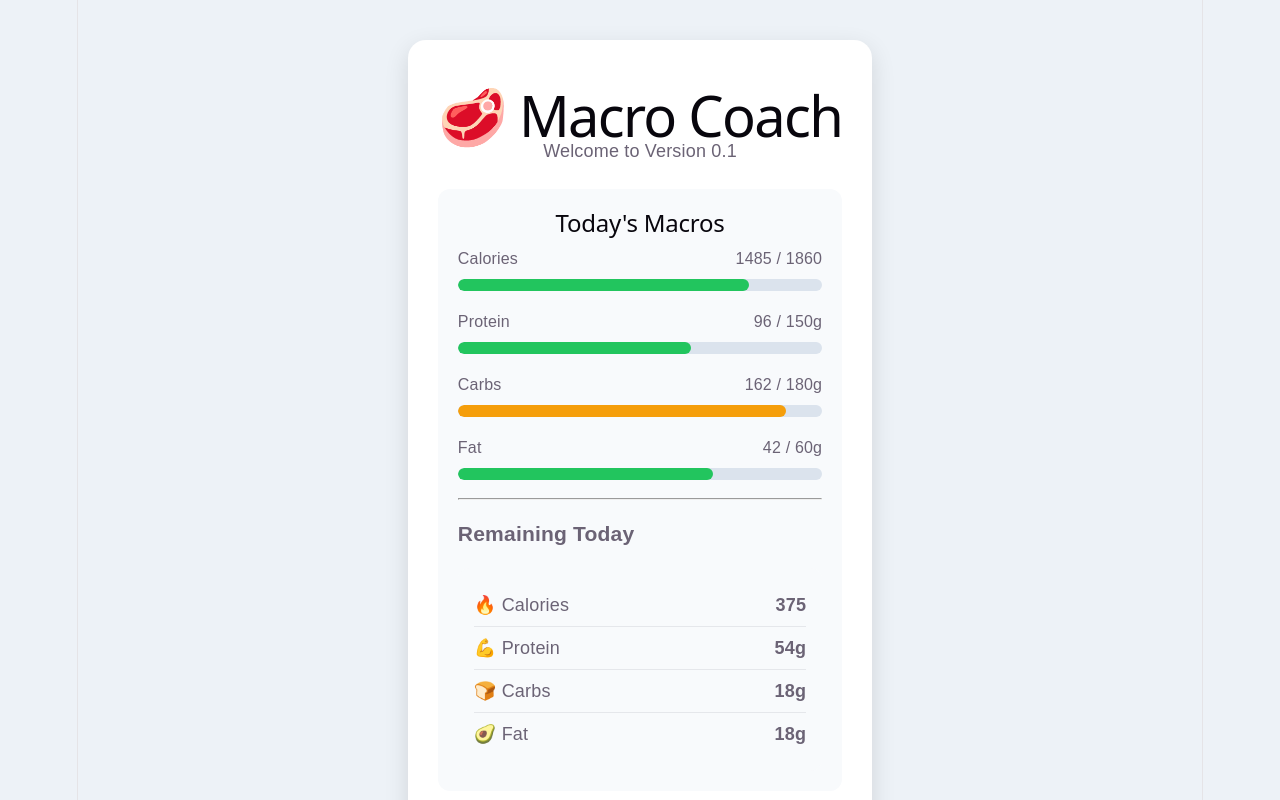
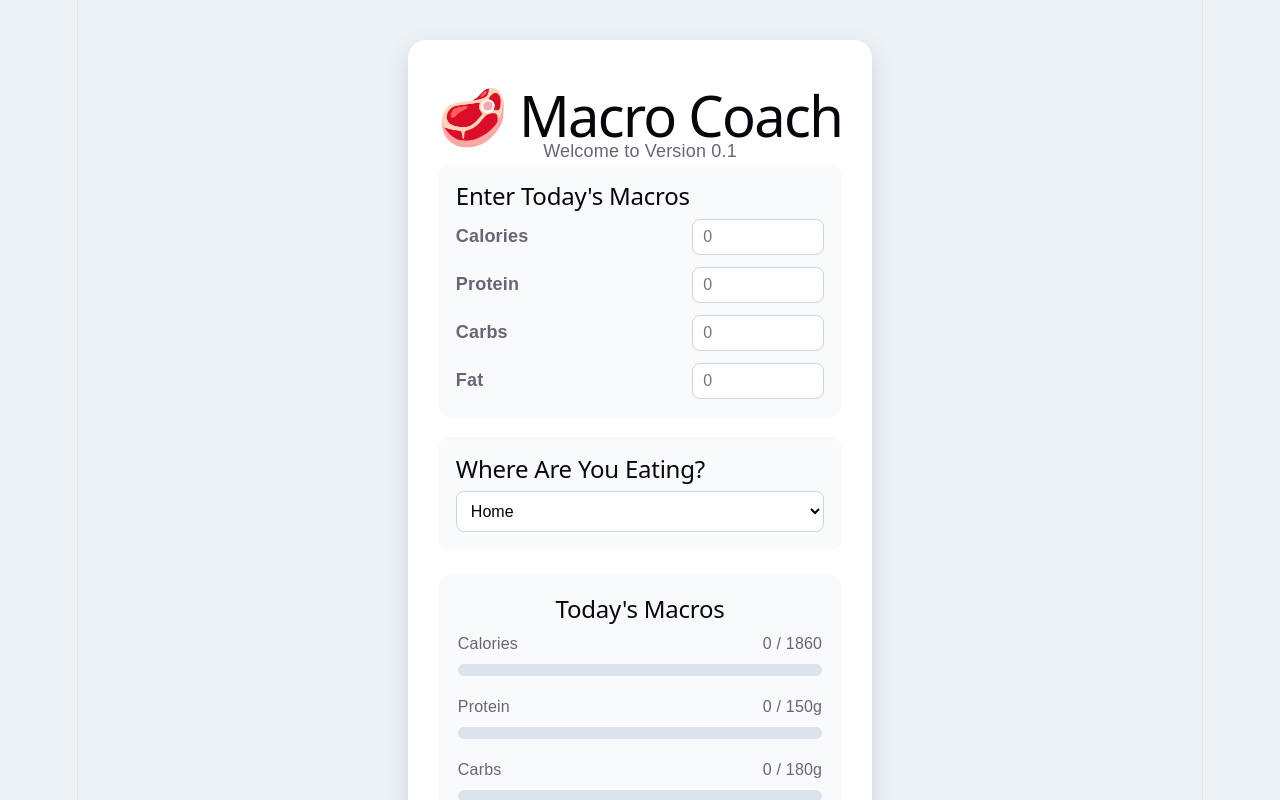
Before and after one commit to abcolevin/Macro-Coach, a React (Vite) app: page / in a window 1280 px wide. Shown: the top 800 px of the page. Built offline with nearby package versions, Linux system fonts and the light colour scheme.

Commit message:
Version 0.8 - Working Build

```diff
--- a/src/App.css
+++ b/src/App.css
@@ -114,4 +114,77 @@ button:hover {
 
 .coach-message p {
   margin: 0;
+}.macro-input-card {
+  margin-bottom: 20px;
+  padding: 18px;
+  background: #f8fafc;
+  border-radius: 12px;
+  text-align: left;
 }
+
+.macro-input-card h2 {
+  margin-top: 0;
+}
+
+.macro-input-card label {
+  display: flex;
+  justify-content: space-between;
+  align-items: center;
+  gap: 16px;
+  margin-bottom: 12px;
+  font-weight: 600;
+}
+
+.macro-input-card label:last-child {
+  margin-bottom: 0;
+}
+
+.macro-input-card input {
+  width: 110px;
+  padding: 8px 10px;
+  border: 1px solid #cbd5e1;
+  border-radius: 8px;
+  font-size: 16px;
+}.restaurant-card {
+  margin-bottom: 20px;
+  padding: 18px;
+  background: #f8fafc;
+  border-radius: 12px;
+  text-align: left;
+}
+
+.restaurant-card h2 {
+  margin-top: 0;
+}
+
+.restaurant-card select {
+  width: 100%;
+  padding: 10px;
+  border: 1px solid #cbd5e1;
+  border-radius: 8px;
+  font-size: 16px;
+  background: white;
+}.coach-message {
+  background: #ffffff;
+  border: 2px solid #22c55e;
+  border-radius: 16px;
+  padding: 20px;
+  margin-top: 20px;
+  text-align: left;
+  box-shadow: 0 4px 12px rgba(0,0,0,.08);
+}
+
+.coach-message h2 {
+  margin-top: 0;
+  color: #15803d;
+}
+
+.coach-location {
+  font-weight: bold;
+  margin-bottom: 12px;
+  color: #334155;
+}
+
+.coach-message p {
+  line-height: 1.6;
+}
--- a/src/App.jsx
+++ b/src/App.jsx
@@ -1,14 +1,99 @@
-import { useState } from "react";
+import { useEffect, useState } from "react";
 import "./App.css";
 import Header from "./components/Header";
 import MacroCard from "./components/MacroCard";
 
+const macroGoals = {
+  calories: 1860,
+  protein: 150,
+  carbs: 180,
+  fat: 60,
+};
+
+const emptyMacros = {
+  calories: "",
+  protein: "",
+  carbs: "",
+  fat: "",
+};
+
 function App() {
+  const [todayMacros, setTodayMacros] = useState(() => {
+    try {
+      const savedMacros = localStorage.getItem("todayMacros");
+
+      return savedMacros ? JSON.parse(savedMacros) : emptyMacros;
+    } catch {
+      return emptyMacros;
+    }
+  });
+
+  const [restaurant, setRestaurant] = useState("Home");
   const [message, setMessage] = useState("");
 
+  const numericMacros = {
+    calories: Number(todayMacros.calories) || 0,
+    protein: Number(todayMacros.protein) || 0,
+    carbs: Number(todayMacros.carbs) || 0,
+    fat: Number(todayMacros.fat) || 0,
+  };
+
+  useEffect(() => {
+    localStorage.setItem("todayMacros", JSON.stringify(todayMacros));
+  }, [todayMacros]);
+
+  function updateMacro(event) {
+    const { name, value } = event.target;
+
+    const numbersOnly = value.replace(/\D/g, "");
+    const withoutLeadingZeros = numbersOnly.replace(/^0+(?=\d)/, "");
+    const limitedValue = withoutLeadingZeros.slice(0, 4);
+
+    setTodayMacros((currentMacros) => ({
+      ...currentMacros,
+      [name]: limitedValue,
+    }));
+
+    setMessage("");
+  }
+
   function coachMe() {
+    const remainingCalories =
+      macroGoals.calories - numericMacros.calories;
+
+    const remainingProtein =
+      macroGoals.protein - numericMacros.protein;
+
+    const remainingCarbs =
+      macroGoals.carbs - numericMacros.carbs;
+
+    const remainingFat =
+      macroGoals.fat - numericMacros.fat;
+
+    let recommendation = "";
+
+    if (restaurant === "Home") {
+      recommendation =
+        "Choose lean protein such as chicken, turkey, cottage cheese, or a protein shake. Add fruit, rice, potatoes, or vegetables if you still need carbohydrates.";
+    } else if (restaurant === "Taco Amigo") {
+      recommendation =
+        "Start with 2 soft flour tacos. Add a small fry only when your remaining calories, carbohydrates, and fat allow it.";
+    } else if (restaurant === "Costa Vida") {
+      recommendation =
+        "Choose a chicken protein bowl with extra chicken. Go light on cheese, dressing, tortilla strips, and creamy sauces.";
+    } else if (restaurant === "Chick-fil-A") {
+      recommendation =
+        "Choose the grilled chicken sandwich with fruit. Add grilled nuggets when protein is still your biggest need.";
+    } else if (restaurant === "Texas Roadhouse") {
+      recommendation =
+        "Choose an 8–11 oz sirloin with steamed vegetables or a plain sweet potato. Limit rolls and butter when fat is close to the goal.";
+    } else if (restaurant === "R&R BBQ") {
+      recommendation =
+        "Choose turkey or chicken. Add vegetables or sweet potato fries only when your remaining fat allows it.";
+    }
+
     setMessage(
-      "You need more protein today. A grilled chicken breast or a protein shake would be a great choice!"
+      `You have ${remainingCalories} calories, ${remainingProtein}g protein, ${remainingCarbs}g carbs, and ${remainingFat}g fat remaining. ${recommendation}`
     );
   }
 
@@ -16,18 +101,93 @@ function App() {
     <div className="app">
       <Header />
 
+      <div className="macro-input-card">
+        <h2>Enter Today&apos;s Macros</h2>
+
+        <label>
+          Calories
+          <input
+            type="text"
+            inputMode="numeric"
+            name="calories"
+            placeholder="0"
+            value={todayMacros.calories}
+            onChange={updateMacro}
+          />
+        </label>
+
+        <label>
+          Protein
+          <input
+            type="text"
+            inputMode="numeric"
+            name="protein"
+            placeholder="0"
+            value={todayMacros.protein}
+            onChange={updateMacro}
+          />
+        </label>
+
+        <label>
+          Carbs
+          <input
+            type="text"
+            inputMode="numeric"
+            name="carbs"
+            placeholder="0"
+            value={todayMacros.carbs}
+            onChange={updateMacro}
+          />
+        </label>
+
+        <label>
+          Fat
+          <input
+            type="text"
+            inputMode="numeric"
+            name="fat"
+            placeholder="0"
+            value={todayMacros.fat}
+            onChange={updateMacro}
+          />
+        </label>
+      </div>
+
+      <div className="restaurant-card">
+        <h2>Where Are You Eating?</h2>
+
+        <select
+          value={restaurant}
+          onChange={(event) => {
+            setRestaurant(event.target.value);
+            setMessage("");
+          }}
+        >
+          <option>Home</option>
+          <option>Taco Amigo</option>
+          <option>Costa Vida</option>
+          <option>Chick-fil-A</option>
+          <option>Texas Roadhouse</option>
+          <option>R&R BBQ</option>
+        </select>
+      </div>
+
       <MacroCard
-        calories={1485}
-        protein={96}
-        carbs={162}
-        fat={42}
+        calories={numericMacros.calories}
+        protein={numericMacros.protein}
+        carbs={numericMacros.carbs}
+        fat={numericMacros.fat}
+        goals={macroGoals}
       />
 
       <button onClick={coachMe}>🍔 Coach Me</button>
 
       {message !== "" && (
         <div className="coach-message">
-          <strong>Coach Recommendation</strong>
+          <h2>🍔 Coach Recommendation</h2>
+
+          <div className="coach-location">📍 {restaurant}</div>
+
           <p>{message}</p>
         </div>
       )}
--- a/src/components/MacroCard.jsx
+++ b/src/components/MacroCard.jsx
@@ -31,11 +31,11 @@ function MacroRow({ label, current, goal, unit = "" }) {
   );
 }
 
-function MacroCard(props) {
-  const remainingCalories = 1860 - props.calories;
-  const remainingProtein = 150 - props.protein;
-  const remainingCarbs = 180 - props.carbs;
-  const remainingFat = 60 - props.fat;
+function MacroCard({ calories, protein, carbs, fat, goals }) {
+const remainingCalories = goals.calories - calories;
+const remainingProtein = goals.protein - protein;
+const remainingCarbs = goals.carbs - carbs;
+const remainingFat = goals.fat - fat;
 
   return (
     <section className="macro-card">
@@ -43,28 +43,28 @@ function MacroCard(props) {
 
       <MacroRow
         label="Calories"
-        current={props.calories}
-        goal={1860}
+        current={calories}
+goal={goals.calories}
       />
 
       <MacroRow
         label="Protein"
-        current={props.protein}
-        goal={150}
+        current={protein}
+goal={goals.protein}
         unit="g"
       />
 
       <MacroRow
         label="Carbs"
-        current={props.carbs}
-        goal={180}
+        current={carbs}
+goal={goals.carbs}
         unit="g"
       />
 
       <MacroRow
         label="Fat"
-        current={props.fat}
-        goal={60}
+        current={fat}
+goal={goals.fat}
         unit="g"
       />
 
```
